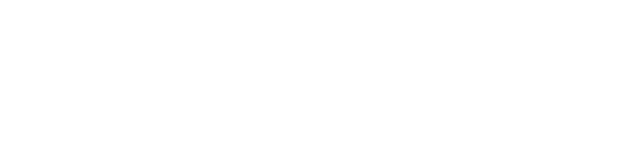
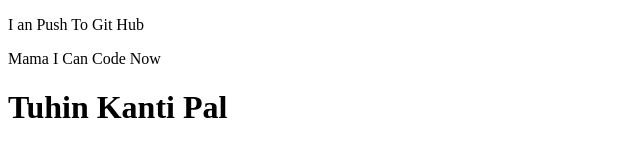
Before and after one commit to tuhinOfficial/My-Second-repo, a plain HTML site: page index.html in a window 1280 px wide. Shown: the whole page, without its empty margins (0-640 px from the left). Drawn offline with Linux system fonts and the light colour scheme.

Commit message:
Some code Added

```diff
--- a/index.html
+++ b/index.html
@@ -7,6 +7,9 @@
     <title>Second Repo</title>
 </head>
 <body>
+    <p>I an Push To Git Hub</p>
+    <p>Mama I Can Code Now</p>
 
+    <h1>Tuhin Kanti Pal</h1>
 </body>
 </html>
```
